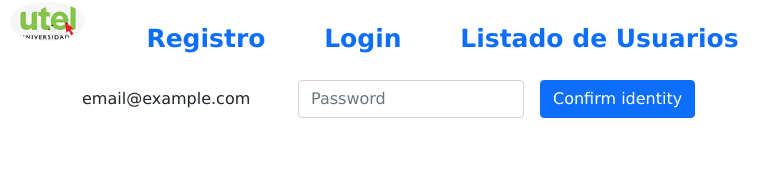
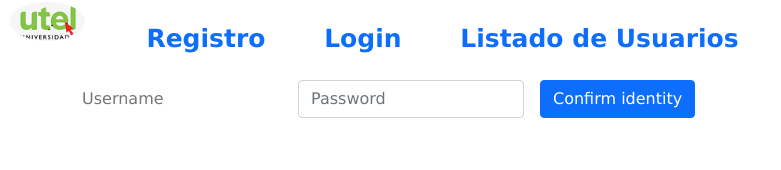
Before and after one commit to Jers3084/frontend-grupal, a React (Create React App) app: page /login in a window 1280 px wide. Shown: the top 170 px of the page, without its empty margins (0-781 px from the left). Built offline with nearby package versions, Linux system fonts and the light colour scheme.

Commit message:
Update Login.jsx
.

```diff
--- a/src/componets/Login.jsx
+++ b/src/componets/Login.jsx
@@ -13,7 +13,8 @@ export const Login = () => {
             readOnly
             className="form-control-plaintext"
             id="staticEmail2"
-            defaultValue="email@example.com"
+            defaultValue=""
+            placeholder="Username"
           />
         </div>
         <div className="col-auto">
```
